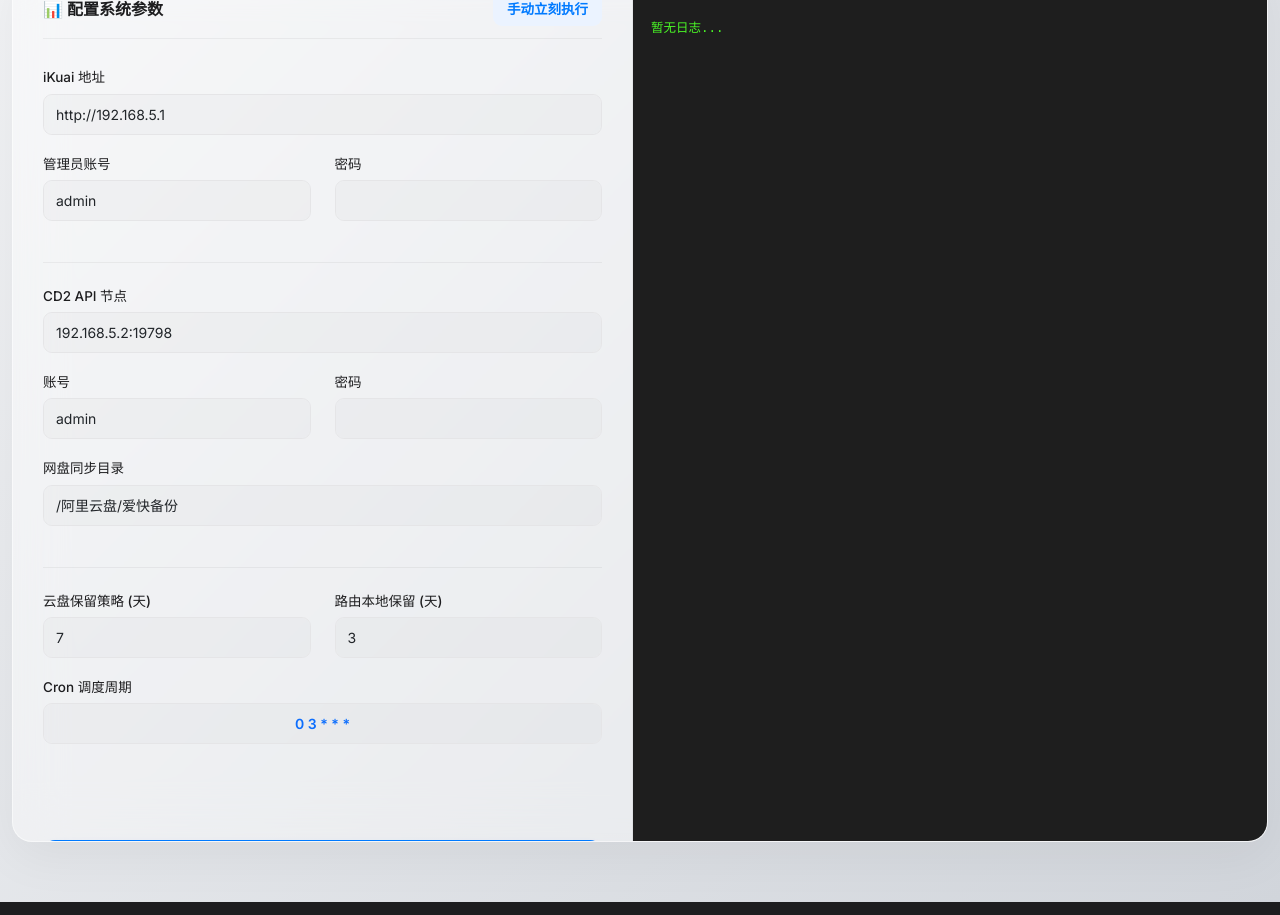
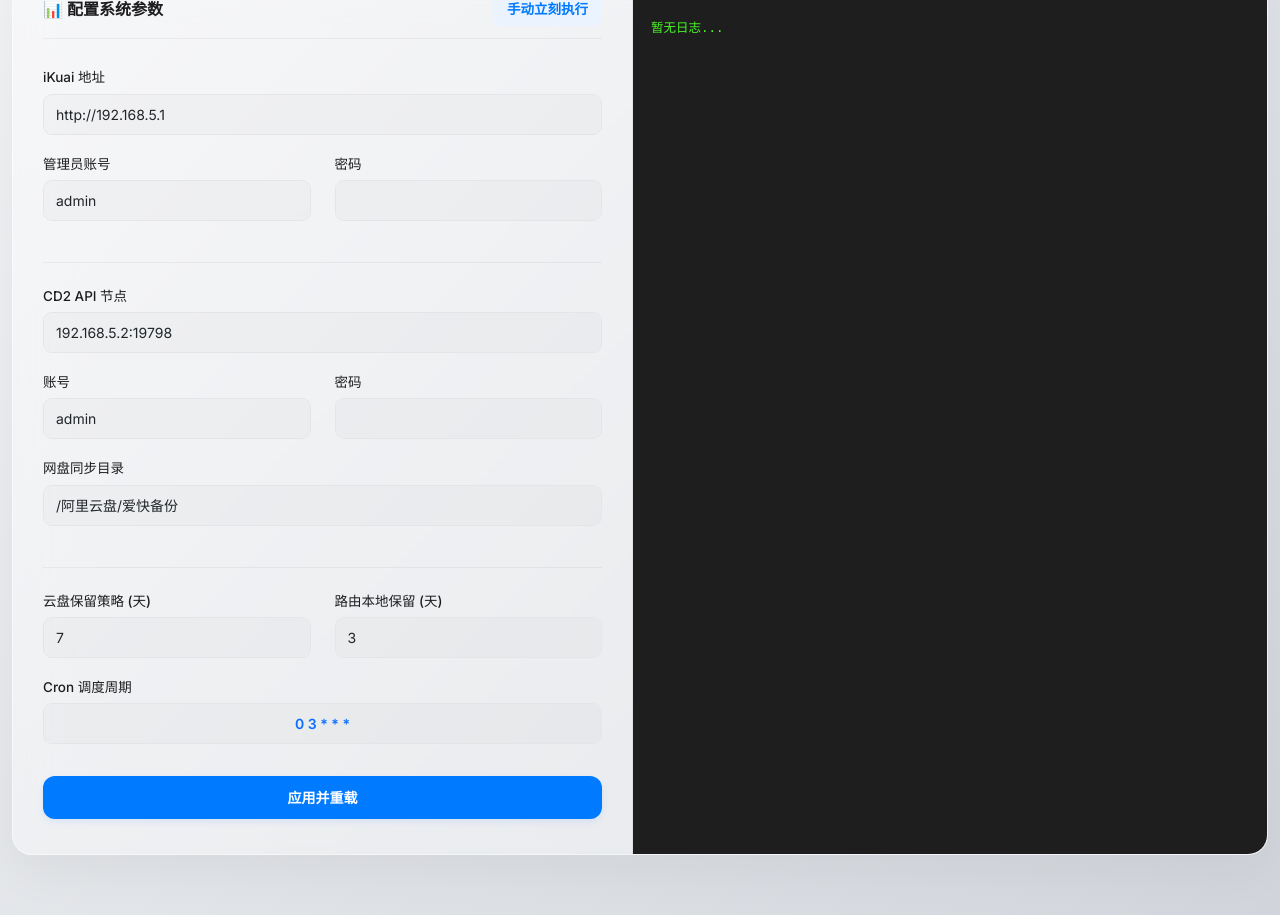
Before and after one commit to jiumian8/ikua-backup-jiumian, a Flask app: page / in a window 1280 px wide. Shown: the part 124-1039 px from the top of the page. Run offline with Flask 3, Linux system fonts and the light colour scheme; the visitor is signed in with stand-in values (Sample User, id 1); parts of the project's set-up code (start-up, migrations or seed data) failed here and were passed over.

Commit message:
Update index.html

```diff
--- a/templates/index.html
+++ b/templates/index.html
@@ -30,10 +30,13 @@
         .suite-wrapper {
             background: rgba(255, 255, 255, 0.4); backdrop-filter: blur(25px); -webkit-backdrop-filter: blur(25px);
             border-radius: 20px; border: 1px solid rgba(255, 255, 255, 0.5);
-            box-shadow: 0 15px 50px rgba(0, 0, 0, 0.05); display: flex; overflow: hidden;
+            box-shadow: 0 15px 50px rgba(0, 0, 0, 0.05);
+            display: flex; overflow: hidden;
+            min-height: 640px; /* 设定整体最小高度，防止压扁 */
         }
 
-        .parameter-pane { flex: 0 0 620px; padding: 30px; border-right: 1px solid rgba(0, 0, 0, 0.05); }
+        /* 核心修复点 1：加了 padding-bottom 并确保边界 */
+        .parameter-pane { flex: 0 0 620px; padding: 30px 30px 35px 30px; border-right: 1px solid rgba(0, 0, 0, 0.05); }
         .pane-header {
             display: flex; justify-content: space-between; align-items: center;
             margin-bottom: 25px; padding-bottom: 12px; border-bottom: 1px solid rgba(0,0,0,0.05);
@@ -61,7 +64,7 @@
         .terminal-title { color: #9A9AA1; font-size: 11.5px; font-weight: 600; font-family: monospace; letter-spacing: 0.2px;}
 
         #logOutput {
-            flex-grow: 1; padding: 18px; min-height: 500px; background-color: transparent; color: #4AF626;
+            flex-grow: 1; padding: 18px; background-color: transparent; color: #4AF626;
             font-family: 'SF Mono', Menlo, Consolas, monospace; border: none; outline: none; resize: none; font-size: 12.5px; line-height: 1.6;
         }
         #logOutput::-webkit-scrollbar { width: 8px; }
@@ -100,12 +103,12 @@
     </div>
 
     <div class="suite-wrapper">
-        <div class="parameter-pane">
+        <div class="parameter-pane d-flex flex-column">
             <div class="pane-header">
                 <h5>📊 配置系统参数</h5>
                 <button class="btn-trigger" onclick="triggerBackup()">手动立刻执行</button>
             </div>
-            <form id="configForm" class="d-flex flex-column h-100">
+            <form id="configForm" class="d-flex flex-column flex-grow-1 mb-0">
                 <div class="mb-3">
                     <label class="form-label">iKuai 地址</label>
                     <input type="text" class="form-control" id="ikuai_ip" value="{{ config.ikuai_ip }}">
@@ -141,7 +144,7 @@
                     <input type="text" class="form-control text-primary fw-bold text-center" id="cron_schedule" value="{{ config.cron_schedule }}">
                 </div>
 
-                <div class="mt-auto pt-2">
+                <div class="mt-auto pt-3">
                     <button type="button" class="btn-apple w-100" onclick="saveConfig()">应用并重载</button>
                 </div>
             </form>
@@ -181,7 +184,6 @@ function getFormData() {
         "cd2_pass": document.getElementById('cd2_pass').value,
         "cd2_path": document.getElementById('cd2_path').value,
         "retain_days": parseInt(document.getElementById('retain_days').value),
-        // 获取本地保留天数
         "local_retain_days": parseInt(document.getElementById('local_retain_days').value),
         "cron_schedule": document.getElementById('cron_schedule').value
     };
```
